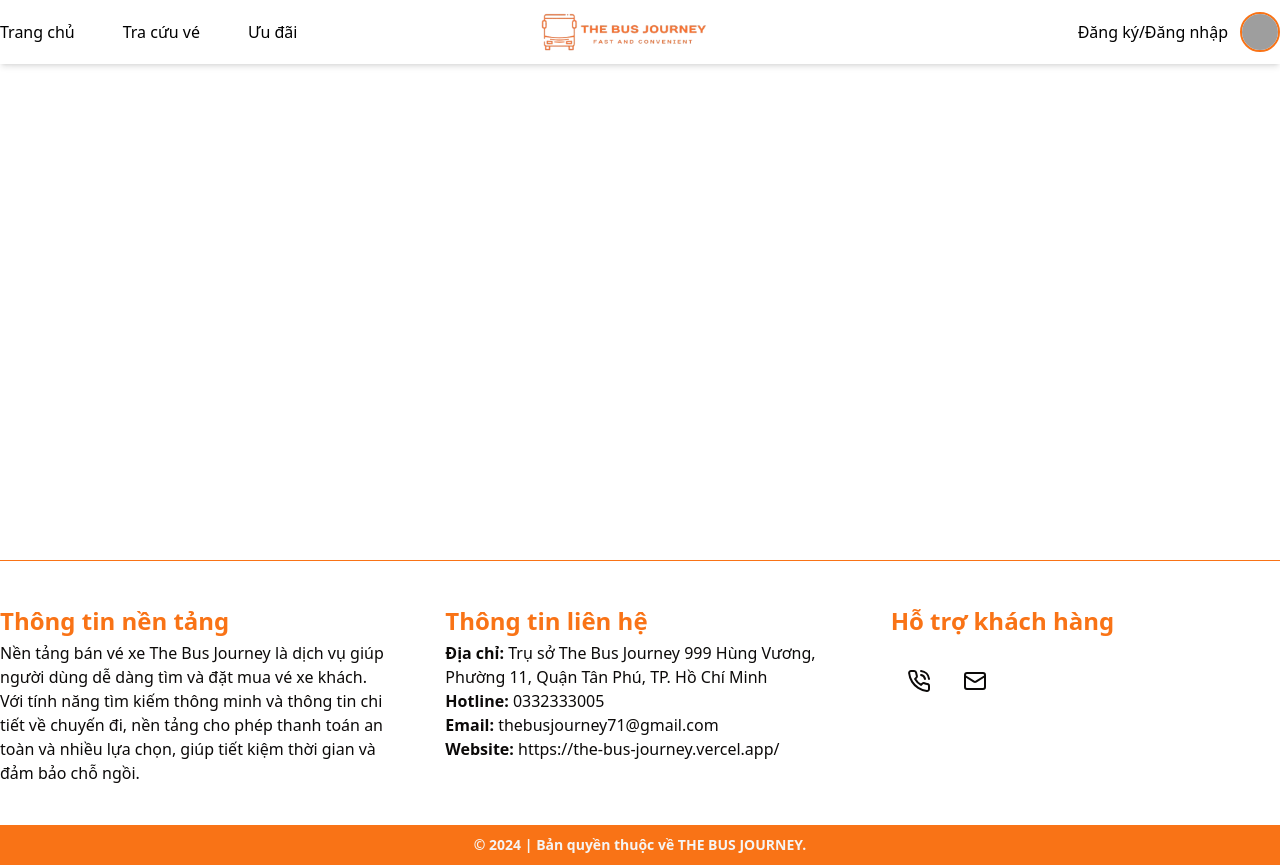
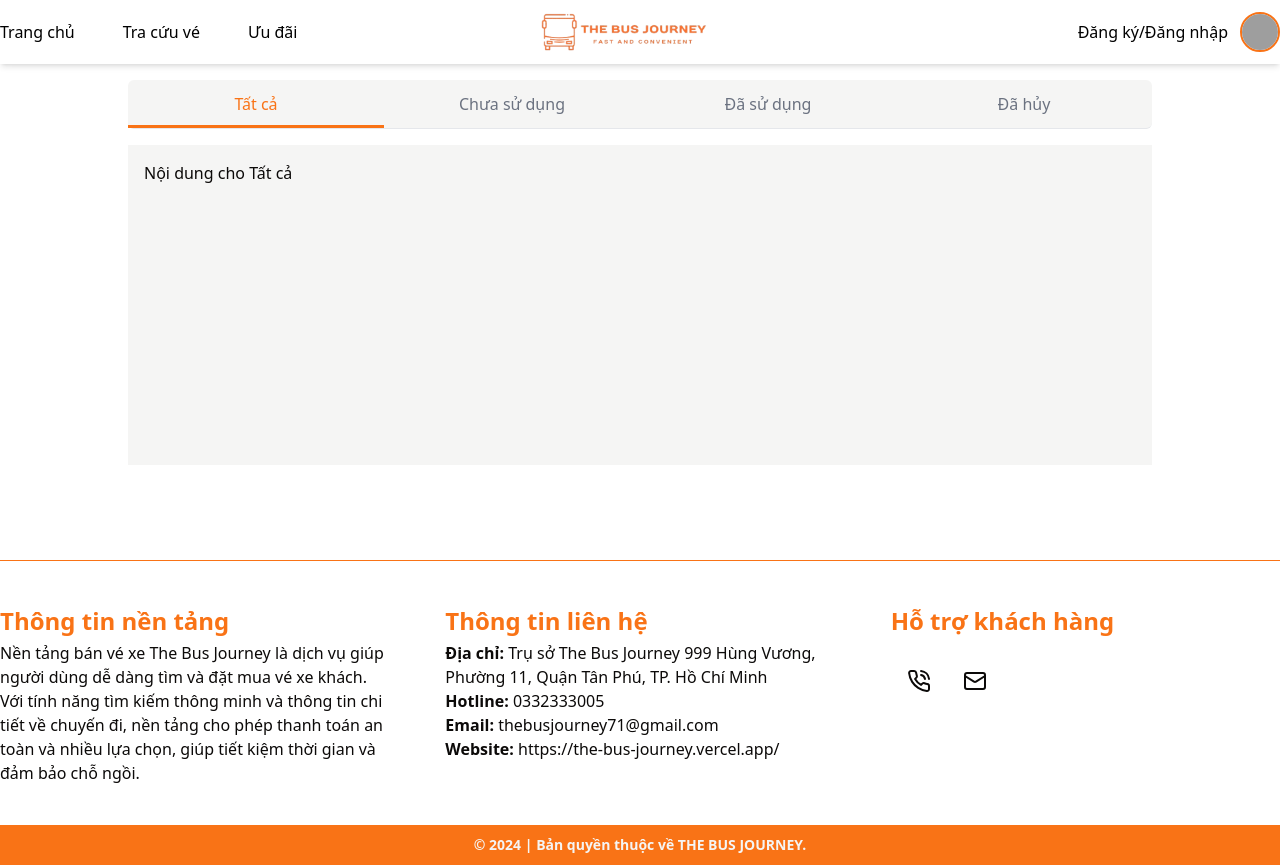
Before and after one commit to truongduytven/SWD392-FrontEnd, a React (Vite) app: page /myticket in a window 1280 px wide. Built offline with nearby package versions, Linux system fonts and the light colour scheme; grey boxes are pictures that could not be loaded.

Commit message:
fix:layout for vecuatoi

```diff
--- a/src/pages/MyTicketPage.tsx
+++ b/src/pages/MyTicketPage.tsx
@@ -1,8 +1,50 @@
-import React from 'react'
+import React, { useState } from 'react'
+const tabs = [
+  { id: 1, label: 'Tất cả' },
+  { id: 2, label: 'Chưa sử dụng' },
+  { id: 3, label: 'Đã sử dụng' },
+  { id: 4, label: 'Đã hủy' }
+]
 
+type TabContentProps = {
+  content: string
+  isActive: boolean
+}
+
+const TabContent: React.FC<TabContentProps> = ({ content, isActive }) => (
+  <div className={`w-full bg-muted border-md min-h-80 p-4 ${isActive ? 'block' : 'hidden'} absolute`}>
+    <p>{content}</p>
+  </div>
+)
 function MyTicketPage() {
+  const [activeTab, setActiveTab] = useState(1)
+
   return (
-    <div>MyTicketPage</div>
+    <div className='w-full max-w-5xl mx-auto mt-10  '>
+      <div className='relative flex border-b py-1 border-gray-200 bg-muted rounded-md'>
+        {tabs.map((tab) => (
+          <button
+            key={tab.id}
+            className={`relative py-2 px-4 transition-colors hover:text-primary duration-300 ${
+              activeTab === tab.id ? 'text-primary font-medium' : 'text-gray-500'
+            }`}
+            style={{ width: `calc(100% / ${tabs.length})` }}
+            onClick={() => setActiveTab(tab.id)}
+          >
+            {tab.label}
+          </button>
+        ))}
+        <span
+          className='absolute bottom-0 left-0 h-[3px] bg-primary transition-transform duration-300'
+          style={{ width: `calc(100% / ${tabs.length})`, transform: `translateX(${(activeTab - 1) * 100}%)` }}
+        />
+      </div>
+      <div className='relative mt-4 '>
+        {tabs.map((tab) => (
+          <TabContent key={tab.id} content={`Nội dung cho ${tab.label}`} isActive={activeTab === tab.id} />
+        ))}
+      </div>
+    </div>
   )
 }
 
```
